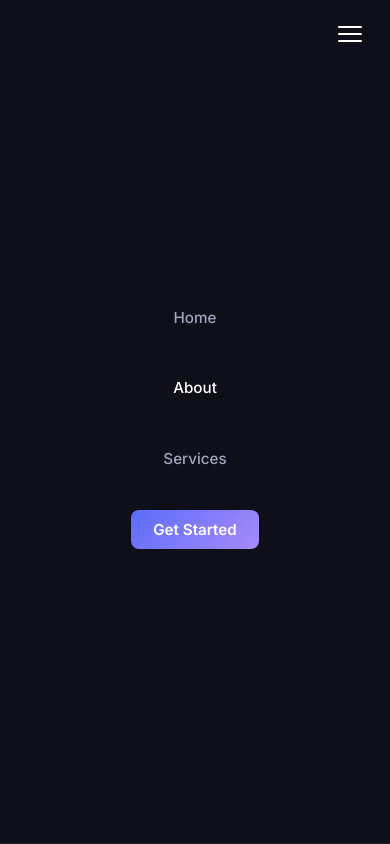
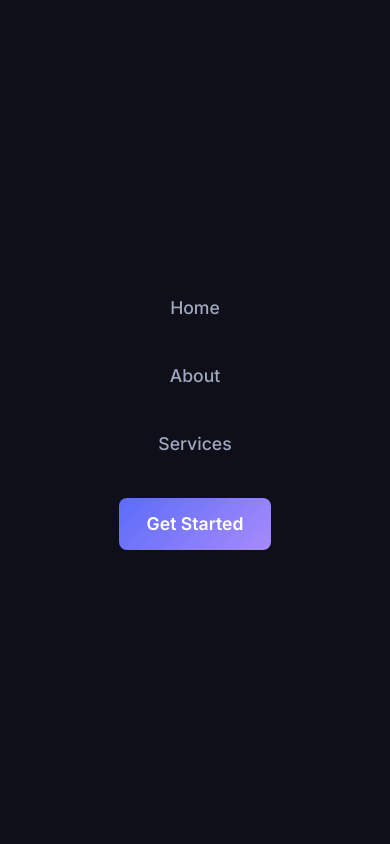
Before and after one commit to danielmerc710/Sitecraft-Digital, a website: page public/about.html in a window 390 px wide. Both pictures are taken after a click on the button "Toggle menu". Shown: the top 844 px of the page. Drawn offline with Linux system fonts and the light colour scheme.

Commit message:
Fix mobile menu — dedicated body-level overlay, bypasses iOS fixed nesting bug

```diff
--- a/public/about.html
+++ b/public/about.html
@@ -125,6 +125,12 @@
     </div>
   </footer>
 
+  <div id="mobileOverlay" style="display:none;position:fixed;top:0;left:0;right:0;bottom:0;background:#0f0f1a;z-index:9999;flex-direction:column;justify-content:center;align-items:center;gap:40px;">
+    <a href="index.html" style="color:#a0a8c0;font-family:Inter,sans-serif;font-size:1.1rem;font-weight:500;text-decoration:none;">Home</a>
+    <a href="about.html" style="color:#a0a8c0;font-family:Inter,sans-serif;font-size:1.1rem;font-weight:500;text-decoration:none;">About</a>
+    <a href="services.html" style="color:#a0a8c0;font-family:Inter,sans-serif;font-size:1.1rem;font-weight:500;text-decoration:none;">Services</a>
+    <a href="contact.html" style="background:linear-gradient(135deg,#5b6cf9,#a78bfa);color:#fff;font-family:Inter,sans-serif;font-size:1.1rem;font-weight:600;padding:12px 28px;border-radius:8px;text-decoration:none;">Get Started</a>
+  </div>
   <script src="script.js"></script>
 </body>
 </html>
--- a/public/script.js
+++ b/public/script.js
@@ -6,23 +6,23 @@ if (nav) {
   });
 }
 
-// Mobile menu toggle
+// Mobile menu toggle — uses separate overlay div to avoid iOS fixed nesting bug
 const toggle = document.getElementById('navToggle');
-const links = document.getElementById('navLinks');
-const navEl = document.getElementById('nav');
-if (toggle && links && navEl) {
+const overlay = document.getElementById('mobileOverlay');
+if (toggle && overlay) {
+  let isOpen = false;
   const openMenu = () => {
-    links.classList.add('open');
-    navEl.classList.add('menu-open');
+    isOpen = true;
+    overlay.style.display = 'flex';
+    document.body.style.overflow = 'hidden';
   };
   const closeMenu = () => {
-    links.classList.remove('open');
-    navEl.classList.remove('menu-open');
+    isOpen = false;
+    overlay.style.display = 'none';
+    document.body.style.overflow = '';
   };
-  toggle.addEventListener('click', () => {
-    links.classList.contains('open') ? closeMenu() : openMenu();
-  });
-  links.querySelectorAll('a').forEach(a => {
+  toggle.addEventListener('click', () => isOpen ? closeMenu() : openMenu());
+  overlay.querySelectorAll('a').forEach(a => {
     a.addEventListener('click', closeMenu);
   });
 }
```
Also changed, not shown: public/contact.html (+6 -0 lines), public/index.html (+6 -0 lines), public/privacy.html (+6 -0 lines), public/services.html (+6 -0 lines).
